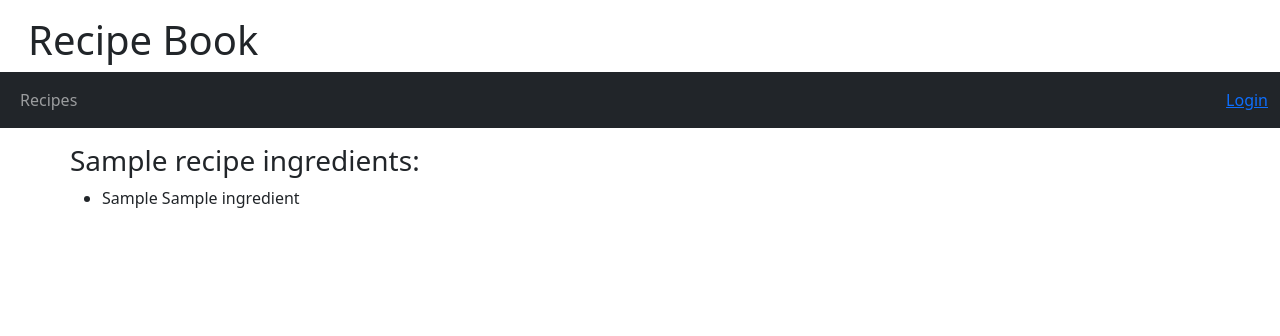
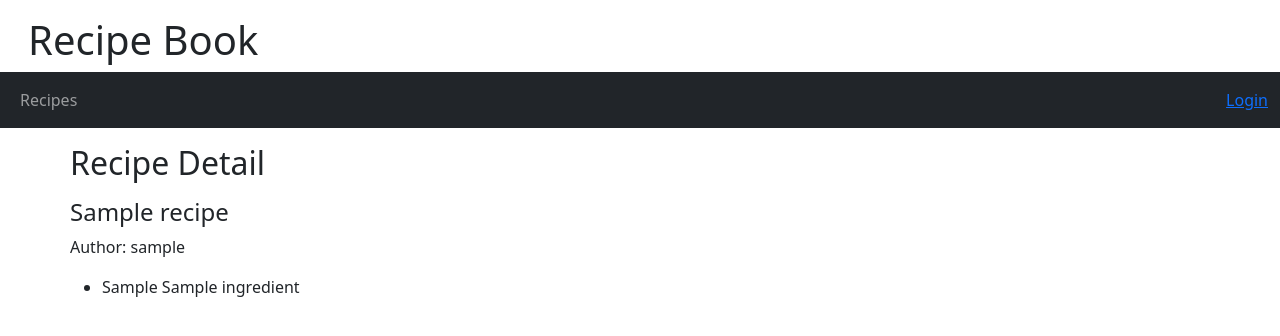
Before and after one commit to vfa59/recipebook-Ang-Vittorio, a Django app: page /recipe/1/ in a window 1280 px wide. Shown: the top 336 px of the page. Run offline with Django 5.2, Linux system fonts and the light colour scheme; tables that the repository leaves empty hold one stand-in row (values such as "Sample post").

Commit message:
modified contents

```diff
--- a/recipebook/ledger/templates/recipe_specific.html
+++ b/recipebook/ledger/templates/recipe_specific.html
@@ -1,8 +1,12 @@
 {% extends "base.html" %}
-{% load static %}
+
+{% block page_header %}
+    <h2>Recipe Detail</h2>
+{% endblock %}
 
 {% block content %}
-<h3>{{ recipe.name }} ingredients: </h3>
+    <h4>{{ recipe.name }}</h4>
+    <p>Author: {{ recipe.author.username }}</p>
     <ul>
         {% for ingredient in ingredients %}
             <li>{{ ingredient.quantity }} {{ ingredient.ingredient.name }}</li>
```
